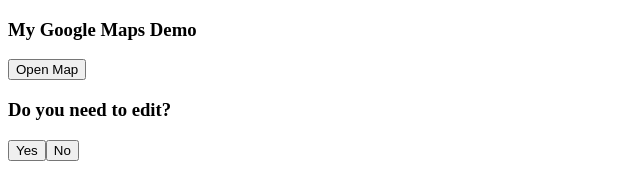
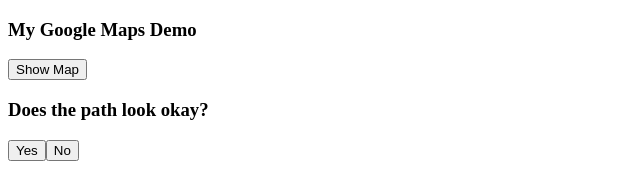
Before and after one commit to jacobhusband/prototyping, a React app: page / in a window 1280 px wide. Shown: the top 171 px of the page, without its empty margins (0-640 px from the left). Built offline with nearby package versions, Linux system fonts and the light colour scheme; the HTML template or start-up script is replaced by a standard one.

Commit message:
Add controls for showing and hiding edit modal

```diff
--- a/src/app.jsx
+++ b/src/app.jsx
@@ -8,10 +8,12 @@
       atCurrentLocation: false,
       coordinates: [],
       distance: 0,
-      pathCompleted: false
+      pathCompleted: false,
+      showEditModal: false
     }
     this.handleShowMapClick = this.handleShowMapClick.bind(this)
     this.setCurrentLocation = this.setCurrentLocation.bind(this)
+    this.handlePathCompleted = this.handlePathCompleted.bind(this)
     this.mapDivRef = React.createRef()
     this.showMap = this.showMap.bind(this);
   }
@@ -61,9 +63,20 @@
       this.setState({
         coordinates: newCoords,
         distance: newDistances.reduce((x,y) => x + y),
-        pathCompleted: true
+        pathCompleted: true,
+        showEditModal: true
       })
     });
+  }
+
+  handlePathCompleted(event) {
+    if (event.target.name === 'yes') {
+      this.setState({ pathCompleted: true,
+                      showEditModal: false })
+    } else {
+      this.setState({ pathCompleted: false,
+                      showEditModal: false })
+    }
   }
 
   handleShowMapClick(event) {
@@ -108,7 +121,7 @@
             this.showMap(event);
           }}
         >
-          Open Map
+          Show Map
         </button>
 
     return(
@@ -117,23 +130,24 @@
         {openMapButton}
         <div className='map' ref={this.mapDivRef}/>
         {currentLocationButton}
-        {<FinishedModal finished={this.state.pathCompleted}/>}
+        {<FinishedModal modal={this.state.showEditModal} handlePathCompleted={this.handlePathCompleted}/>}
       </div>
     )
   }
 }
 
 function FinishedModal(props) {
-  const modalClass = (props.finished) ? 'flex-centered full-screen modal-background' : 'hidden flex-centered full-screen modal-background'
+
+  const modalClass = (props.modal) ? 'flex-centered full-screen modal-background' : 'hidden flex-centered full-screen modal-background'
 
   return (
     <div className={modalClass}>
       <div className='modal flex-centered flex-col'>
-        <h3>Do you need to edit?</h3>
-        <form className='buttons'>
-          <button>Yes</button>
-          <button>No</button>
-        </form>
+        <h3>Does the path look okay?</h3>
+        <div className='buttons'>
+          <button name='yes' onClick={props.handlePathCompleted}>Yes</button>
+          <button name='no' onClick={props.handlePathCompleted}>No</button>
+        </div>
       </div>
     </div>
   )
```
Also changed, not shown: 3 other files (tests, documents, lock files or other folders).
